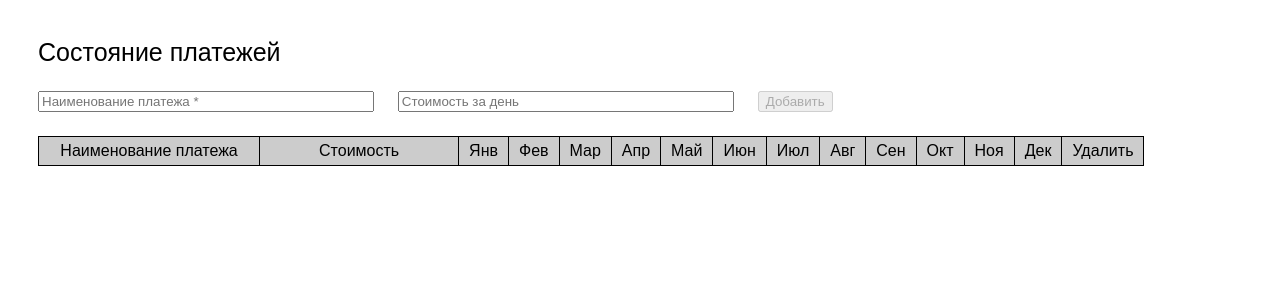
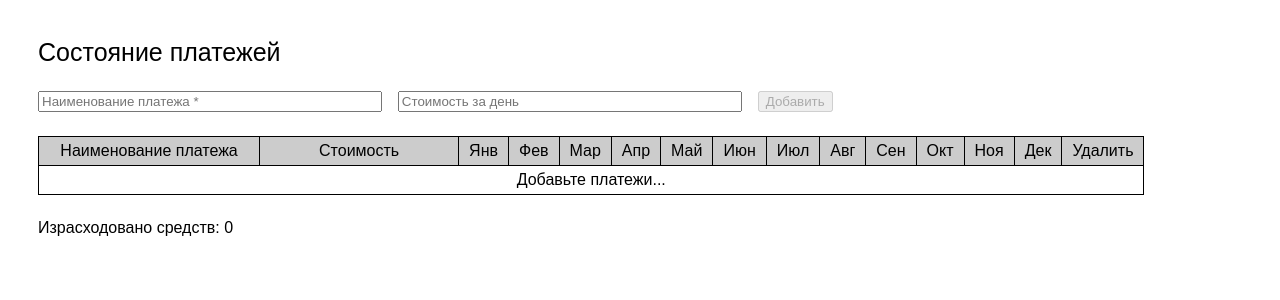
Before and after one commit to NikitaKasovsky/payments, an Angular app: page / in a window 1280 px wide. Shown: the top 300 px of the page. Built offline with nearby package versions, Linux system fonts and the light colour scheme.

Commit message:
finaly logic, start write tests

```diff
--- a/src/app/components/payment-table/payment-table.component.html
+++ b/src/app/components/payment-table/payment-table.component.html
@@ -6,12 +6,18 @@
     <th>Удалить</th>
   </tr>
 
-  <tr *ngFor="let payment of payments">
+  <tr class="table__row"*ngFor="let payment of payments; odd as even" [class.table__row-even]="even">
     <td>{{ payment.name }}</td>
     <td>{{ payment.cost }}</td>
-    <td *ngFor="let month of months">
-      <input type="checkbox">
+    <td *ngFor="let month of months, let i = index">
+      <input class="table__checkbox" type="checkbox" (change)="changeMonthCost(payment.id, i + 1)">
     </td>
-    <td (click)="delete(payment.id)">+</td>
+    <td (click)="delete(payment.id)">
+      <button class="table__remove-button">+</button>
+    </td>
+  </tr>
+
+  <tr *ngIf="!payments.length">
+    <td colspan="15">Добавьте платежи...</td>
   </tr>
 </table>
--- a/src/app/components/payment-table/payment-table.component.scss
+++ b/src/app/components/payment-table/payment-table.component.scss
@@ -5,10 +5,16 @@
     border: #000 solid 1px;
     font-weight: 100;
     padding: 5px 10px;
+    text-align: center;
   }
 
   &__head {
     background-color: #cccccc;
+  }
+
+  &__row:hover {
+    opacity: 0.8;
+    background-color :#4495cc24;
   }
 
   &__payment-name {
@@ -18,4 +24,24 @@
   &__payment-cost {
     width: 18%;
   }
+
+  &__row-even {
+    background-color: #ececec;
+  }
+
+  &__remove-button {
+    width: 20px;
+    height: 20px;
+    border-radius: 10px;
+    border: none;
+    background-color: #727272;
+    color: #fff;
+    -webkit-transform: rotate(45deg);
+    transform: rotate(45deg);
+    transition: .2s;
+  }
+
+  &__remove-button:hover {
+    background-color: #f00;
+  }
 }
--- a/src/app/components/payment-table/payment-table.component.ts
+++ b/src/app/components/payment-table/payment-table.component.ts
@@ -1,4 +1,4 @@
-import { Component, OnInit, OnDestroy } from '@angular/core';
+import { Component, OnInit, OnDestroy, Output, EventEmitter } from '@angular/core';
 import { Subscription } from 'rxjs';
 
 // Сервисы
@@ -7,7 +7,10 @@ import { ApiService } from 'src/app/services';
 // Интерфейсы
 import { IPayment } from 'src/app/interfaces';
 
-// Временная константа с месяцами
+// Хелперы
+import { daysInMonth } from 'src/app/helpers';
+
+// Константа с месяцами
 const MONTHS = [ 'Янв', 'Фев', 'Мар', 'Апр', 'Май', 'Июн', 'Июл', 'Авг', 'Сен', 'Окт', 'Ноя', 'Дек'];
 
 // Компонент "Таблица платежей"
@@ -21,6 +24,8 @@ export class PaymentTableComponent implements OnInit, OnDestroy {
   constructor(
     private readonly api: ApiService
   ) { }
+
+  @Output() cost: EventEmitter<number> = new EventEmitter<number>();
 
   // Список платежей
   public payments: IPayment[] = [];
@@ -38,6 +43,7 @@ export class PaymentTableComponent implements OnInit, OnDestroy {
     this.subs.add(this.api.getPayments()
       .subscribe((items: IPayment[]) => {
         this.payments = items;
+        this.culcTotalCost();
       }));
   }
 
@@ -47,6 +53,36 @@ export class PaymentTableComponent implements OnInit, OnDestroy {
   public delete(id: number): void {
     this.subs.add(this.api.deletePayment(id)
       .subscribe(this.loadPayments.bind(this)));
+  }
+
+  public changeMonthCost(id: number, i: number): void {
+    const payment = this.payments.find((item: IPayment) => item.id === id);
+
+    if (payment.months.length && !!payment.months.find((month: number) => month === i)) {
+      payment.months.splice(payment.months.findIndex((item: number) => item === i), 1);
+    } else {
+      payment.months.push(i);
+    }
+
+    this.culcTotalCost();
+  }
+
+  private culcTotalCost(): void {
+    const currentYear = new Date().getFullYear();
+    const total = this.payments.map((payment: IPayment) => {
+      return {
+        id: payment.id,
+        days: payment.months.map((month: number) => {
+          return daysInMonth(month, currentYear);
+        })
+      };
+    }).map(item => {
+      const days = item.days.reduce((a, b) => a + b, 0);
+      const payment: IPayment = this.payments.find((pay: IPayment) => pay.id === item.id);
+      return  days * payment.cost
+    });
+
+    this.cost.emit(total.reduce((a, b) => a + b, 0));
   }
 
   // ----------------------------------------------------
--- a/src/app/components/payment-view/payment-view.component.html
+++ b/src/app/components/payment-view/payment-view.component.html
@@ -1,9 +1,10 @@
 <div class="title">Состояние платежей</div>
 
 <div class="add-payment" [formGroup]="form">
+  <div class="wrapper">
     <input
       class="add-payment__input"
-    [class.add-payment__input-invalid]="form.invalid && !form.pristine"
+      [class.add-payment__input-invalid]="form.get('name').invalid && !form.get('name').pristine"
       formControlName="name"
       type="text"
       placeholder="Наименование платежа *">
@@ -12,9 +13,12 @@
       class="add-payment__validation-err">
       Это поле обязательно для заполнения
     </span>
+  </div>
 
+  <div class="wrapper">
     <input
       class="add-payment__input"
+      [class.add-payment__input-invalid]="form.get('costPerDay').invalid && !form.get('costPerDay').pristine"
       formControlName="costPerDay"
       type="number"
       min="0"
@@ -22,15 +26,17 @@
     <span
       *ngIf="form.get('costPerDay').invalid && !form.get('costPerDay').pristine"
       class="add-payment__validation-err">
-    Значение должно быть не меньше нуля
+      Значение должно быть не меньше либо равно нулю
     </span>
+  </div>
 
   <button
-    class="add-payment__button"
     (click)="add()"
     [disabled]="form.invalid">
     Добавить
   </button>
 </div>
 
-<app-payment-table></app-payment-table>
+<app-payment-table (cost)="costEmitter($event)"></app-payment-table>
+
+<div class="counter">Израсходовано средств: <span class="counter__total">{{ totalCost }}</span></div>
--- a/src/app/components/payment-view/payment-view.component.scss
+++ b/src/app/components/payment-view/payment-view.component.scss
@@ -12,11 +12,15 @@ $text: #0C2340;
   flex-wrap: wrap;
   width: 66%;
   align-items: baseline;
-  position: relative;
+
+  .wrapper {
+    position: relative;
+    margin: 0 24px 24px 0;
+    flex: 1;
+  }
 
   &__input {
-    margin: 0 24px 24px 0;
-    flex: 1;
+    width: 100%;
   }
 
   &__input-invalid {
@@ -30,11 +34,15 @@ $text: #0C2340;
     top: 20px;
   }
 
-  &__button {
-    cursor: pointer;
-  }
-
   &__button:disabled {
     cursor: default;
   }
 }
+
+.counter {
+  padding-top: 24px;
+
+  &__total {
+    font-weight: border;
+  }
+}
--- a/src/app/components/payment-view/payment-view.component.ts
+++ b/src/app/components/payment-view/payment-view.component.ts
@@ -29,6 +29,9 @@ export class PaymentViewComponent implements OnInit, OnDestroy {
   // Подписки
   private subs: Subscription = new Subscription();
 
+  // Сумма израсходованных средств
+  public totalCost = 0;
+
   /**
    * Добавление платежа
    */
@@ -37,6 +40,10 @@ export class PaymentViewComponent implements OnInit, OnDestroy {
 
     this.subs.add(this.api.createPayment({ name, cost: costPerDay })
       .subscribe(res => console.log(res)));
+  }
+
+  costEmitter(cost: number) {
+    this.totalCost = cost;
   }
 
   // ----------------------------------------------------
--- /dev/null
+++ b/src/app/helpers/date-time.helper.ts
@@ -0,0 +1,9 @@
+/**
+ * Функция хелпер для работы с датами
+ * @param {number} month - Нужно указать необходимый месяц (*)
+ * @param {number} year - Нужно указать необходимый год (*)
+ * @return {number} вернет количество дней в указанном месяце указанного года
+ */
+export function daysInMonth(month: number, year: number): number {
+  return new Date(year, month, 0).getDate();
+}
--- /dev/null
+++ b/src/app/helpers/index.ts
@@ -0,0 +1 @@
+export { daysInMonth } from './date-time.helper';
--- a/src/app/interfaces/payments.ts
+++ b/src/app/interfaces/payments.ts
@@ -2,7 +2,7 @@ export interface IPayment {
   id: number;
   name: string;
   cost: number;
-  months: any;
+  months: number[];
 }
 
 export interface IPaymentCreateRequest {
--- a/src/app/services/api.service.ts
+++ b/src/app/services/api.service.ts
@@ -23,7 +23,7 @@ export class ApiService {
       id: this.payments.length,
       name,
       cost,
-      months: 1
+      months: []
     });
 
     return of('200');
--- a/src/styles.scss
+++ b/src/styles.scss
@@ -2,3 +2,7 @@ body {
   padding: 30px;
   font-family: Arial, sans-serif;
 }
+
+button, input[type=checkbox] {
+  cursor: pointer;
+}
```
Lines whose indentation alone changed are shown as unchanged.
